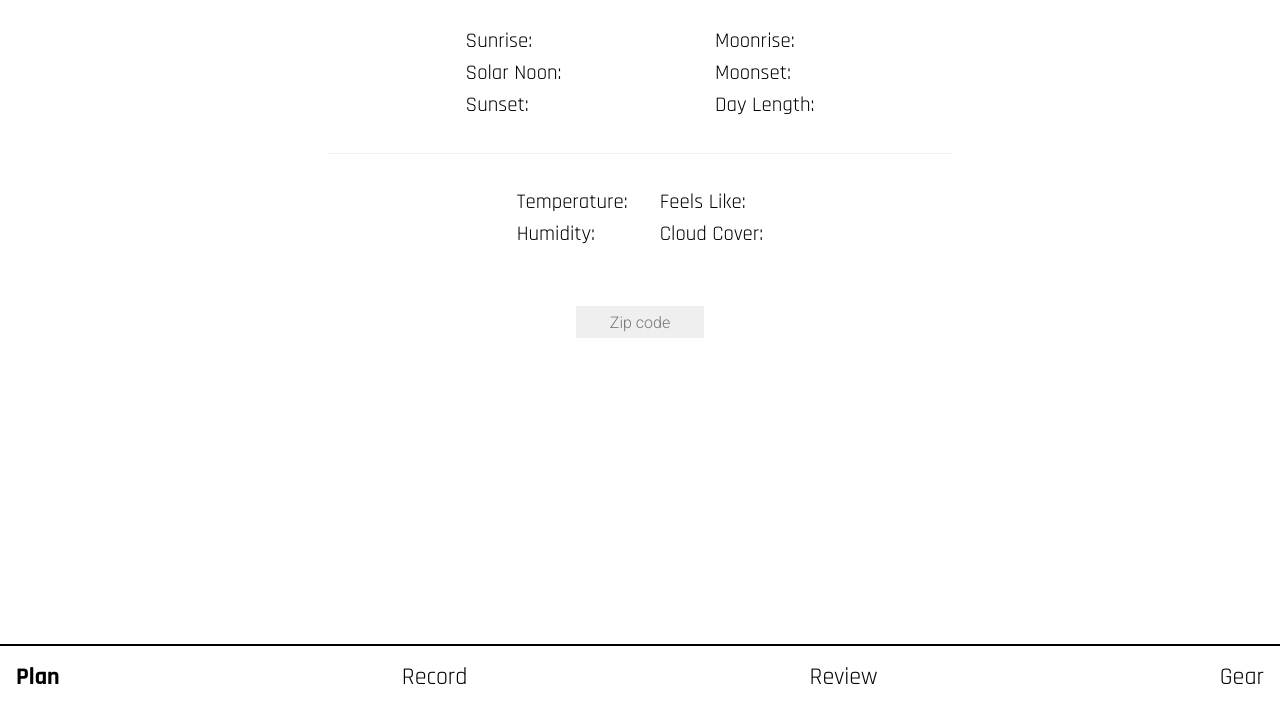
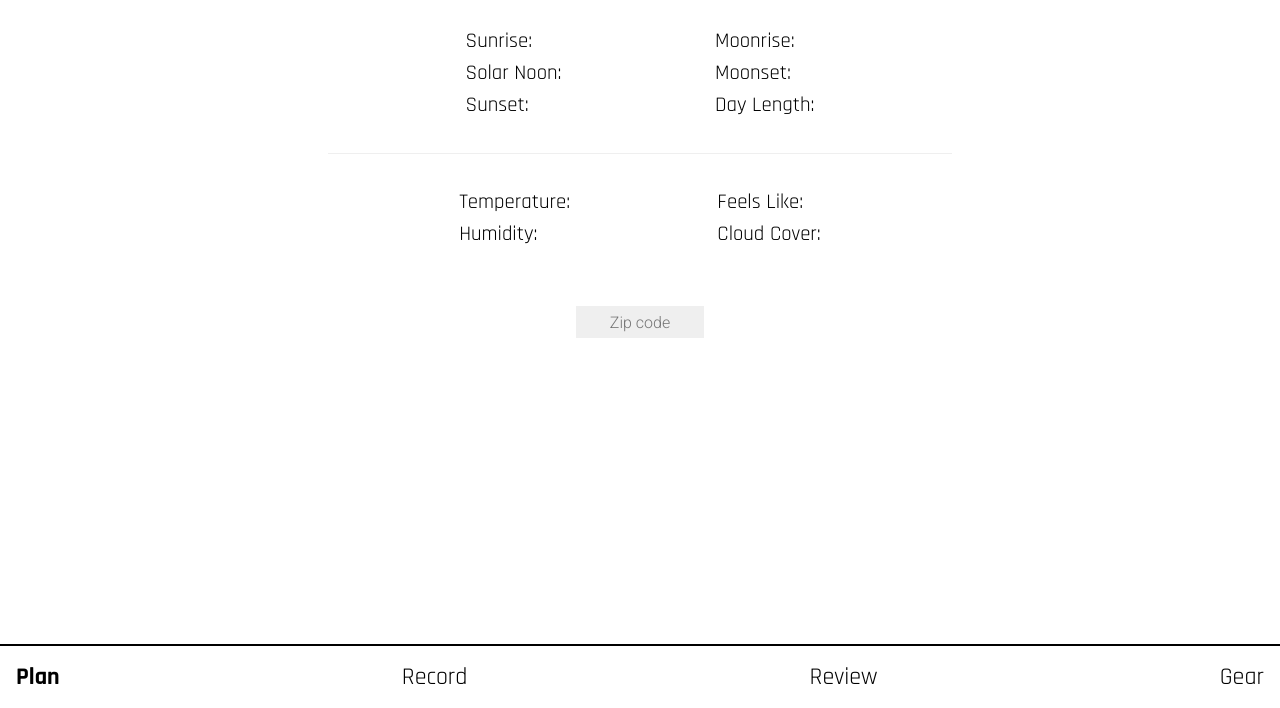
Before and after one commit to KiraHike/ShutterBud, a website: page index.html in a window 1280 px wide. Both pictures are taken after a click on the item "Plan". Shown: the part 92-800 px from the top of the page. Drawn offline with Linux system fonts and the light colour scheme.

Commit message:
corrected plan view layout

```diff
--- a/css/styles.css
+++ b/css/styles.css
@@ -66,8 +66,11 @@ li.nav:hover {
   justify-content: center;
 }
 
+.row.plan {
+  justify-content: space-evenly;
+}
+
 .row.plan.bottom-border {
-  justify-content: space-evenly;
   border-bottom: 1px solid #efefef;
 }
 
```
